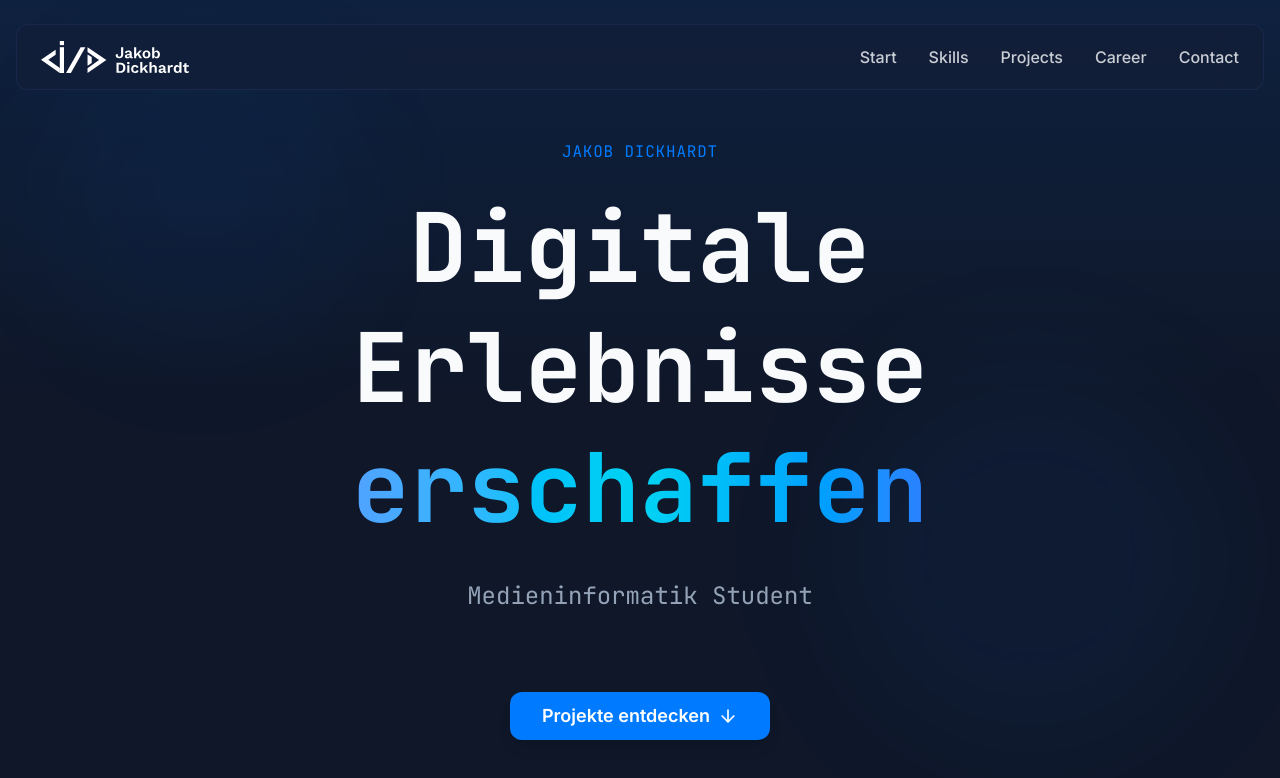
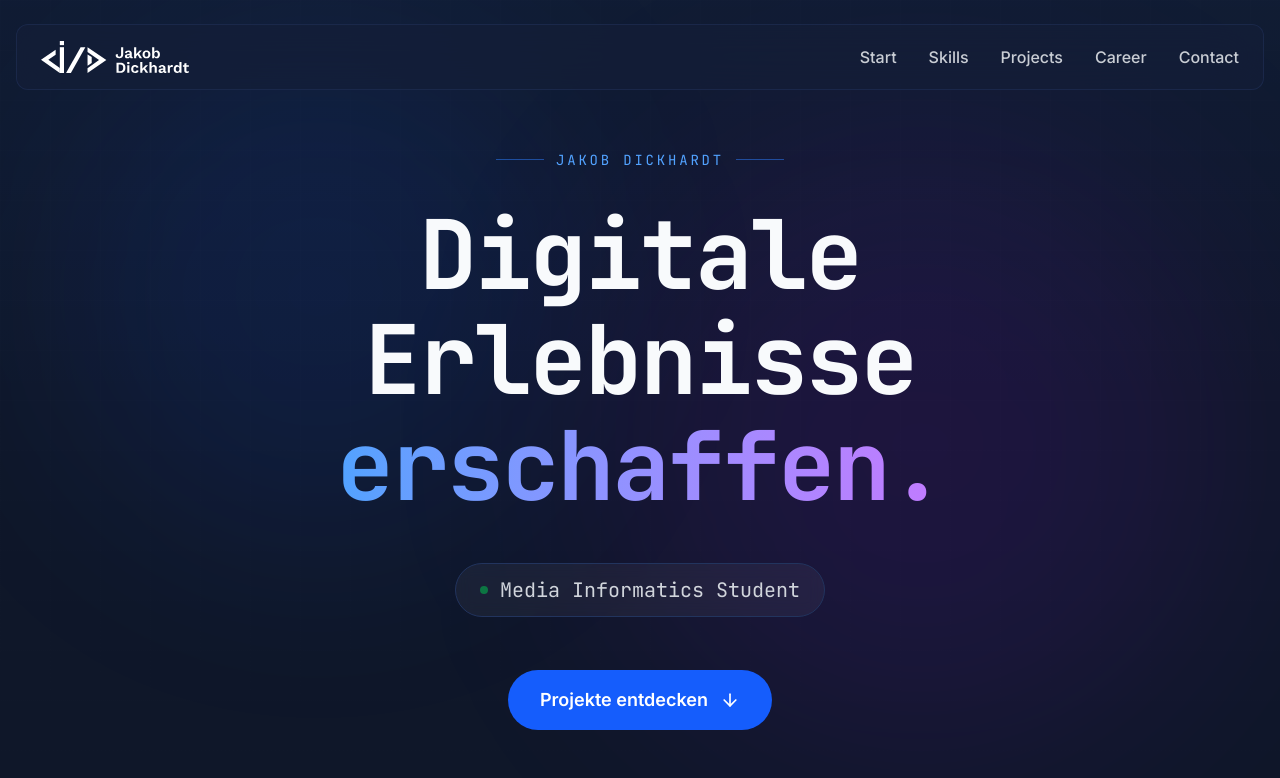
Before and after one commit to jakob9991/Portfolio, a Next.js app: page / in a window 1280 px wide. Shown: the top 778 px of the page. Built offline with nearby package versions, Linux system fonts and the light colour scheme.

Commit message:
Bug fixes

```diff
--- a/components/sections/Hero.tsx
+++ b/components/sections/Hero.tsx
@@ -1,36 +1,34 @@
-// components/sections/Hero.tsx
 'use client'
-import { useEffect, useRef, useState } from "react";
+import React, { useEffect, useRef, useState } from "react";
 import { gsap } from "gsap";
-import { Button } from "@/components/ui/Button";
-import { ArrowDown } from "@/components/ui/Icons";
+import { ArrowDown } from "lucide-react";
 
 export const Hero = () => {
   const [currentRole, setCurrentRole] = useState(0);
   const roles = [
-    "Full-Stack Entwickler",
-    "Medieninformatik Student",
-    "KI-Enthusiast"
+    "Full-Stack Developer",
+    "Media Informatics Student",
+    "AI Enthusiast"
   ];
 
-  const heroRef = useRef<HTMLDivElement>(null);
+  const heroRef = useRef<HTMLElement>(null);
   const kickerRef = useRef<HTMLParagraphElement>(null);
   const headlineRef = useRef<HTMLHeadingElement>(null);
   const roleRef = useRef<HTMLDivElement>(null);
   const buttonRef = useRef<HTMLDivElement>(null);
-  const hasAnimated = useRef(false); // ✅ Verhindert doppelte Animation
+  const hasAnimated = useRef(false);
 
-  // Typewriter Effect
+  // Typewriter Effect Logic
   useEffect(() => {
     const interval = setInterval(() => {
       setCurrentRole((prev) => (prev + 1) % roles.length);
-    }, 4000); // ✅ Langsamer: 4 Sekunden statt 3
+    }, 4000);
     return () => clearInterval(interval);
   }, [roles.length]);
 
-  // GSAP Entrance Animation - NUR EINMAL beim Mount
+  // Initial Entrance Animation
   useEffect(() => {
-    if (hasAnimated.current) return; // ✅ Verhindert doppeltes Ausführen
+    if (hasAnimated.current) return;
     hasAnimated.current = true;
 
     const ctx = gsap.context(() => {
@@ -39,38 +37,38 @@ export const Hero = () => {
       tl.from(kickerRef.current, {
         opacity: 0,
         y: 20,
-        duration: 0.8, // ✅ Langsamer
+        duration: 1,
       })
       .from(headlineRef.current, {
         opacity: 0,
         y: 30,
-        duration: 1.0, // ✅ Langsamer
-      }, "-=0.5")
+        duration: 1.2,
+      }, "-=0.6")
       .from(roleRef.current, {
         opacity: 0,
         y: 20,
-        duration: 0.8, // ✅ Langsamer
-      }, "-=0.4")
+        duration: 1,
+      }, "-=0.8")
       .from(buttonRef.current, {
         opacity: 0,
         scale: 0.9,
-        duration: 0.6, // ✅ Langsamer
-      }, "-=0.3");
+        duration: 0.8,
+      }, "-=0.6");
 
-      // Schwebende Animation für Gradient-Kreise
+      // Floating Orbs Animation
       gsap.to(".gradient-orb-1", {
-        y: -30,
-        x: 20,
-        duration: 6, // ✅ Langsamer
+        y: -40,
+        x: 30,
+        duration: 8,
         repeat: -1,
         yoyo: true,
         ease: "sine.inOut",
       });
 
       gsap.to(".gradient-orb-2", {
-        y: 30,
-        x: -20,
-        duration: 7, // ✅ Langsamer
+        y: 40,
+        x: -30,
+        duration: 10,
         repeat: -1,
         yoyo: true,
         ease: "sine.inOut",
@@ -79,12 +77,13 @@ export const Hero = () => {
     }, heroRef);
 
     return () => ctx.revert();
-  }, []); // ✅ Leeres Dependency Array = nur beim Mount
+  }, []);
 
-  // Rollen-Wechsel Animation - NUR für Text-Wechsel
+  // Role Switch Animation
   useEffect(() => {
-    if (!roleRef.current || currentRole === 0) return; // ✅ Beim ersten Render überspringen
+    if (!roleRef.current) return;
 
+    // Animate the text change
     const ctx = gsap.context(() => {
       gsap.fromTo(
         roleRef.current,
@@ -92,14 +91,14 @@ export const Hero = () => {
         {
           opacity: 1,
           y: 0,
-          duration: 0.6, // ✅ Langsamer
+          duration: 0.8,
           ease: "power2.out"
         }
       );
     }, heroRef);
 
     return () => ctx.revert();
-  }, [currentRole]); // ✅ Nur bei currentRole-Änderung
+  }, [currentRole]);
 
   const scrollToProjects = () => {
     const element = document.querySelector("#projects");
@@ -114,60 +113,68 @@ export const Hero = () => {
       id="start"
       className="min-h-screen flex items-center justify-center relative overflow-hidden pt-20"
     >
-      {/* Gradient Glow Hintergrund */}
-      <div className="absolute inset-0 bg-gradient-to-b from-primary/10 via-transparent to-transparent pointer-events-none" />
+      {/* Background Effects */}
+      <div className="absolute inset-0 bg-background">
+         {/* Subtle Grid Pattern */}
+         <div className="absolute inset-0 bg-[linear-gradient(rgba(255,255,255,0.03)_1px,transparent_1px),linear-gradient(90deg,rgba(255,255,255,0.03)_1px,transparent_1px)] bg-[size:50px_50px] opacity-20 pointer-events-none"></div>
+         {/* Radial Gradient overlay */}
+         <div className="absolute inset-0 bg-gradient-to-b from-blue-500/5 via-transparent to-background pointer-events-none" />
+      </div>
+
+      {/* Floating Orbs */}
+      <div className="absolute inset-0 pointer-events-none overflow-hidden">
+        <div className="gradient-orb-1 absolute top-20 left-10 w-[500px] h-[500px] bg-blue-600/10 rounded-full blur-[100px]" />
+        <div className="gradient-orb-2 absolute bottom-20 right-10 w-[600px] h-[600px] bg-purple-600/10 rounded-full blur-[120px]" />
+      </div>
 
       <div className="container mx-auto px-4 relative z-10">
-        <div className="text-center max-w-4xl mx-auto">
+        <div className="text-center max-w-5xl mx-auto">
 
           {/* Kicker */}
-          <p
-            ref={kickerRef}
-            className="text-primary font-mono text-sm md:text-base mb-6 tracking-wider uppercase"
-          >
-            Jakob Dickhardt
-          </p>
+          <div ref={kickerRef} className="flex items-center justify-center gap-3 mb-8">
+            <span className="h-[1px] w-12 bg-blue-500/50 inline-block"></span>
+            <p className="text-blue-400 font-mono text-sm tracking-[0.2em] uppercase">
+              Jakob Dickhardt
+            </p>
+            <span className="h-[1px] w-12 bg-blue-500/50 inline-block"></span>
+          </div>
 
-          {/* Hauptüberschrift */}
+          {/* Headline */}
           <h1
             ref={headlineRef}
-            className="text-5xl md:text-7xl lg:text-8xl font-bold mb-8 leading-tight"
+            className="text-5xl md:text-7xl lg:text-8xl font-bold mb-10 leading-[1.1] tracking-tight"
           >
             Digitale Erlebnisse
             <br />
-            <span className="bg-gradient-to-r from-blue-400 via-cyan-400 to-blue-500 bg-clip-text text-transparent">
-              erschaffen
+            <span className="bg-gradient-to-r from-blue-400 via-purple-400 to-blue-500 bg-clip-text text-transparent bg-[length:200%_auto] animate-pulse-slow">
+              erschaffen.
             </span>
           </h1>
 
-          {/* Typewriter Effekt */}
-          <div className="h-12 md:h-16 mb-12">
-            <p
+          {/* Typewriter Role */}
+          <div className="h-16 mb-12 flex items-center justify-center">
+            <div
               ref={roleRef}
-              className="text-xl md:text-2xl text-muted-foreground font-mono"
+              className="inline-flex items-center gap-3 px-6 py-3 rounded-full bg-white/5 border border-white/10 backdrop-blur-sm"
             >
-              {roles[currentRole]}
-            </p>
+               <span className="w-2 h-2 rounded-full bg-green-500 animate-pulse"></span>
+               <p className="text-lg md:text-xl text-gray-300 font-mono">
+                 {roles[currentRole]}
+               </p>
+            </div>
           </div>
 
           {/* CTA Button */}
           <div ref={buttonRef}>
-            <Button
-              size="lg"
+            <button
               onClick={scrollToProjects}
-              className="bg-primary hover:bg-primary/90 text-primary-foreground font-semibold px-8 py-6 text-lg rounded-xl group shadow-lg hover:shadow-primary/50 transition-all"
+              className="group relative inline-flex items-center gap-3 px-8 py-4 bg-blue-600 hover:bg-blue-500 text-white font-semibold text-lg rounded-full transition-all duration-300 hover:scale-105 hover:shadow-[0_0_30px_rgba(37,99,235,0.4)]"
             >
               Projekte entdecken
-              <ArrowDown className="ml-2 h-5 w-5 group-hover:translate-y-1 transition-transform" />
-            </Button>
+              <ArrowDown className="w-5 h-5 group-hover:translate-y-1 transition-transform" />
+            </button>
           </div>
         </div>
-      </div>
-
-      {/* Animierte Hintergrund-Kreise */}
-      <div className="absolute inset-0 pointer-events-none">
-        <div className="gradient-orb-1 absolute top-20 left-10 w-72 h-72 bg-primary/5 rounded-full blur-3xl" />
-        <div className="gradient-orb-2 absolute bottom-20 right-10 w-96 h-96 bg-primary/5 rounded-full blur-3xl" />
       </div>
     </section>
   );
--- a/components/sections/Projects.tsx
+++ b/components/sections/Projects.tsx
@@ -38,7 +38,7 @@ const featuredProjects = [
     links: { repo: "private" },
     color: "from-emerald-400 to-cyan-500",
     type: "mobile",
-    // Hier nutzen wir jetzt ein Array für 3 Screenshots
+
     images: ["/images/vibon/image2.jpeg", "/images/vibon/image1.jpeg", "/images/vibon/image3.jpeg"]
   },
   {
```
